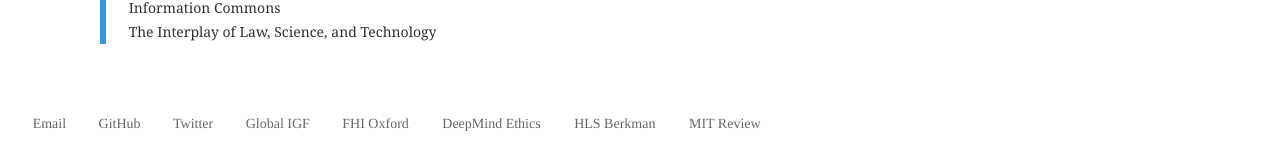
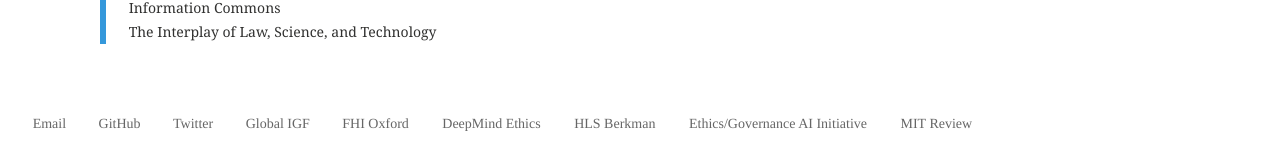
Before and after one commit to eunchangchoi/eunchangchoi.github.io, a Jekyll site: the page built from index.md, in a window 1280 px wide. Shown: the part 1279-1446 px from the top of the page. Built offline with Jekyll 4.4.1, drawn with Linux system fonts in a browser that asks for light colours.

Commit message:
Update default.html

```diff
--- a/_layouts/default.html
+++ b/_layouts/default.html
@@ -67,6 +67,7 @@
    <li><a href="https://governance.ai"> FHI Oxford </a>
    <li><a href="https://deepmind.com/applied/deepmind-ethics-society"> DeepMind Ethics </a>
    <li><a href="https://cyber.harvard.edu/topics/ethics-and-governance-ai"> HLS Berkman </a>
+   <li><a href="https://aiethicsinitiative.org/"> Ethics/Governance AI Initiative </a>
    <li><a href="https://www.technologyreview.com/search/?s=AI"> MIT Review</a></li>
    </ul>
   </footer>
```
